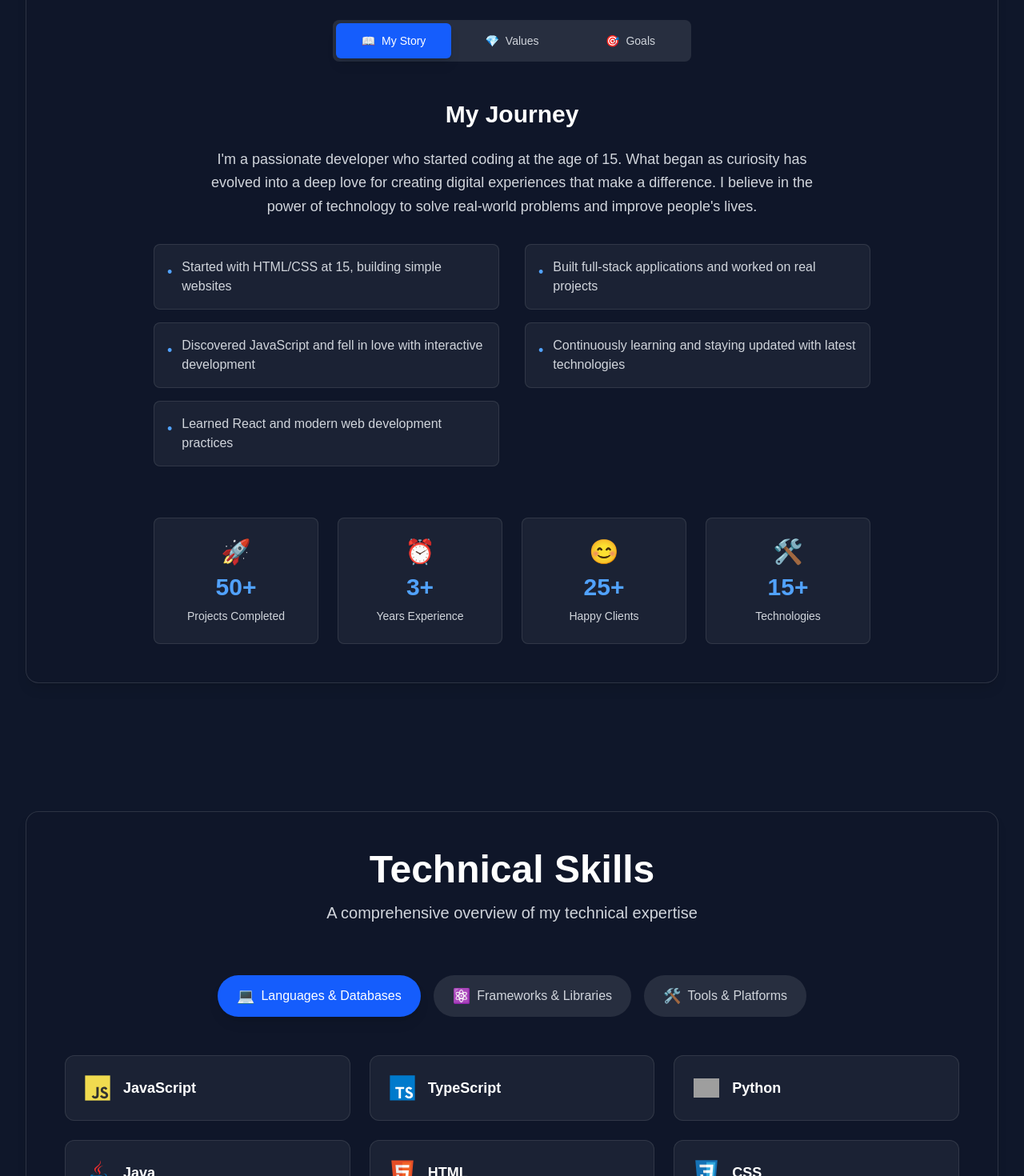
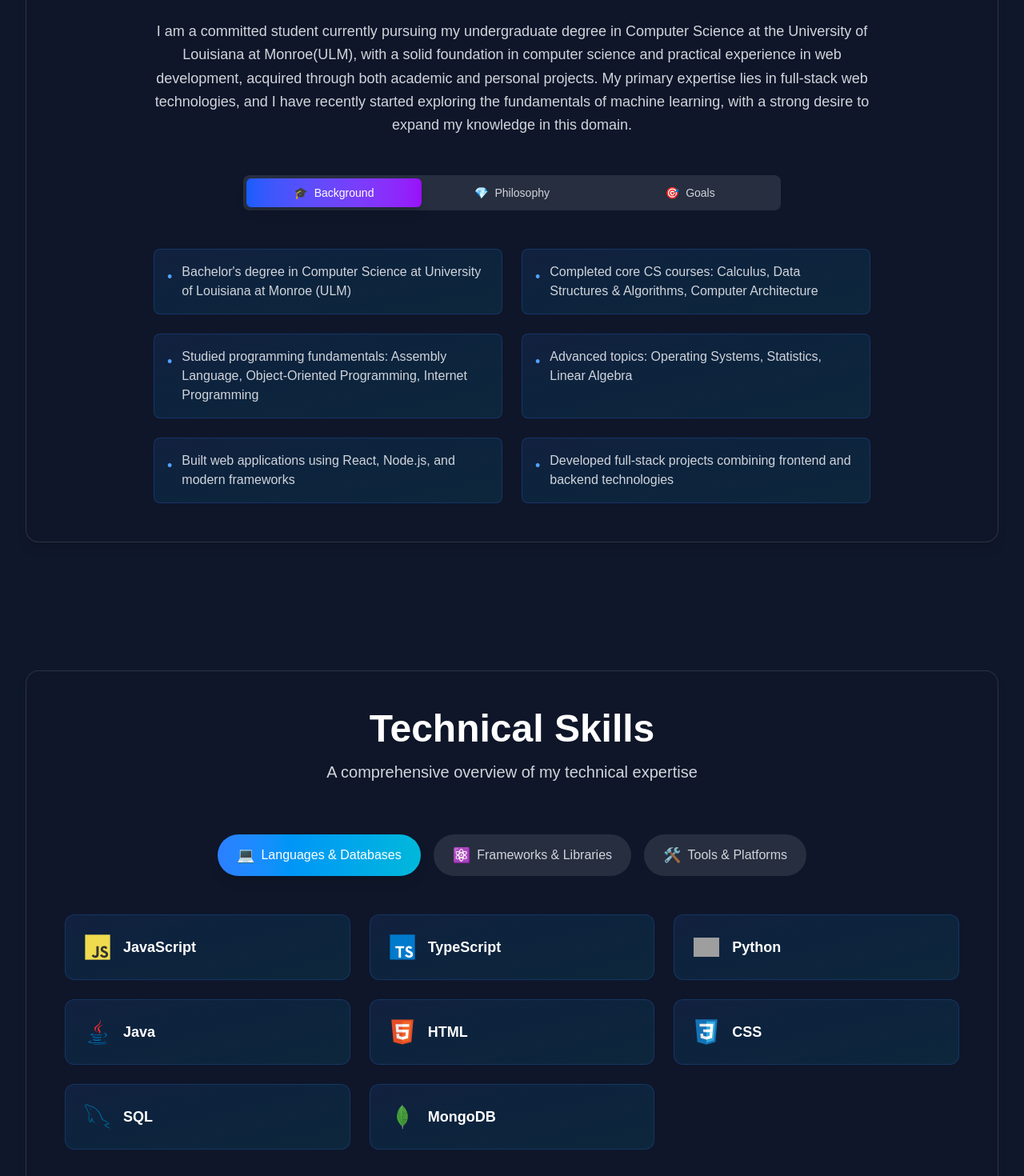
Before and after one commit to Samyam03/my-portfolio, a Next.js app: page / in a window 1280 px wide. Shown: the part 1060-2530 px from the top of the page at 80% size. Built offline with nearby package versions, Linux system fonts and the light colour scheme; grey boxes are pictures that could not be loaded.

Commit message:
About section updated

```diff
--- a/app/components/About.jsx
+++ b/app/components/About.jsx
@@ -4,48 +4,40 @@ import { motion, AnimatePresence } from 'framer-motion';
 import { useState } from 'react';
 
 const About = () => {
-  const [activeTab, setActiveTab] = useState('story');
+  const [activeTab, setActiveTab] = useState('background');
 
   const tabs = [
-    { id: 'story', label: 'My Story', icon: '📖' },
-    { id: 'values', label: 'Values', icon: '💎' },
+    { id: 'background', label: 'Background', icon: '🎓' },
+    { id: 'philosophy', label: 'Philosophy', icon: '💎' },
     { id: 'goals', label: 'Goals', icon: '🎯' },
   ];
 
-  const content = {
-    story: {
-      title: "My Journey",
-      description: "I'm a passionate developer who started coding at the age of 15. What began as curiosity has evolved into a deep love for creating digital experiences that make a difference. I believe in the power of technology to solve real-world problems and improve people's lives.",
-      details: [
-        "Started with HTML/CSS at 15, building simple websites",
-        "Discovered JavaScript and fell in love with interactive development",
-        "Learned React and modern web development practices",
-        "Built full-stack applications and worked on real projects",
-        "Continuously learning and staying updated with latest technologies"
+  const aboutContent = {
+    description: "I am a committed student currently pursuing my undergraduate degree in Computer Science at the University of Louisiana at Monroe(ULM), with a solid foundation in computer science and practical experience in web development, acquired through both academic and personal projects. My primary expertise lies in full-stack web technologies, and I have recently started exploring the fundamentals of machine learning, with a strong desire to expand my knowledge in this domain.",
+    background: [
+      "Bachelor's degree in Computer Science at University of Louisiana at Monroe (ULM)",
+      "Completed core CS courses: Calculus, Data Structures & Algorithms, Computer Architecture",
+      "Studied programming fundamentals: Assembly Language, Object-Oriented Programming, Internet Programming",
+      "Advanced topics: Operating Systems, Statistics, Linear Algebra",
+      "Built web applications using React, Node.js, and modern frameworks",
+      "Developed full-stack projects combining frontend and backend technologies"
+    ],
+    philosophy: [
+      "Solving complex problems through innovative technological solutions",
+      "Writing code that is readable, well-documented, and easily maintainable",
+      "Creating interfaces that are intuitive and accessible to all users",
+      "Embracing new technologies and staying current with industry trends",
+      "Sharing knowledge and collaborating with fellow developers",
+      "Maintaining high standards of code quality and best practices"
+    ],
+    goals: [
+      "Master advanced full-stack development patterns and architectures",
+      "Complete machine learning courses and build ML-powered applications",
+      "Integrate AI/ML features into web applications for enhanced user experience",
+      "Work on projects that address real societal challenges",
+      "Contribute to open-source projects and build a strong portfolio",
+      "Stay updated with emerging technologies and industry best practices"
     ]
-    },
-    values: {
-      title: "What I Believe In",
-      description: "My core values drive everything I do, from the code I write to the relationships I build with clients and team members.",
-      details: [
-        "Clean, maintainable code that others can understand and build upon",
-        "User-centered design that prioritizes accessibility and usability",
-        "Continuous learning and staying curious about new technologies",
-        "Collaboration and knowledge sharing within the developer community",
-        "Delivering value and exceeding expectations in every project"
-      ]
-    },
-    goals: {
-      title: "Where I'm Heading",
-      description: "I have ambitious goals for my career and the impact I want to make in the tech world.",
-      details: [
-        "Build innovative products that solve real-world problems",
-        "Contribute to open-source projects and give back to the community",
-        "Mentor junior developers and help them grow in their careers",
-        "Work on cutting-edge technologies like AI and machine learning",
-        "Create a positive impact through technology and education"
-      ]
-    }
   };
 
 
@@ -70,21 +62,34 @@ const About = () => {
           </motion.div>
 
           <div className="max-w-4xl mx-auto">
+            {/* Main Description */}
+            <motion.div
+              initial={{ opacity: 0, y: 20 }}
+              whileInView={{ opacity: 1, y: 0 }}
+              transition={{ duration: 0.6 }}
+              viewport={{ once: true }}
+              className="text-center mb-12"
+            >
+              <p className="text-gray-300 leading-relaxed text-lg max-w-4xl mx-auto">
+                {aboutContent.description}
+              </p>
+            </motion.div>
+
             {/* Tab Navigation */}
             <motion.div
               initial={{ opacity: 0, y: 30 }}
               whileInView={{ opacity: 1, y: 0 }}
-              transition={{ duration: 0.6 }}
+              transition={{ duration: 0.6, delay: 0.2 }}
               viewport={{ once: true }}
-              className="flex flex-wrap justify-center space-x-1 mb-12 bg-white/10 rounded-lg p-1 max-w-md mx-auto"
+              className="flex flex-wrap justify-center space-x-1 mb-12 bg-white/10 rounded-lg p-1 max-w-2xl mx-auto"
             >
               {tabs.map((tab) => (
                 <button
                   key={tab.id}
                   onClick={() => setActiveTab(tab.id)}
-                  className={`flex-1 py-3 px-4 rounded-md text-sm font-medium transition-all duration-300 ${
+                  className={`flex-1 py-2 px-8 rounded-md text-sm font-medium transition-all duration-300 ${
                     activeTab === tab.id
-                      ? 'bg-blue-600 text-white shadow-lg'
+                      ? 'bg-gradient-to-r from-blue-600 to-purple-600 text-white shadow-lg'
                       : 'text-gray-300 hover:text-white hover:bg-white/10'
                   }`}
                 >
@@ -104,80 +109,36 @@ const About = () => {
                 transition={{ duration: 0.3 }}
                 className="space-y-8"
               >
-                <div className="text-center">
-                  <h3 className="text-3xl font-bold text-white mb-6">
-                    {content[activeTab].title}
-                  </h3>
-                  <p className="text-gray-300 leading-relaxed text-lg max-w-3xl mx-auto">
-                    {content[activeTab].description}
-                  </p>
-                </div>
-
-                <div className="grid md:grid-cols-2 gap-8">
-                  <div className="space-y-4">
-                    {content[activeTab].details.slice(0, Math.ceil(content[activeTab].details.length / 2)).map((detail, index) => (
+                <div className="grid md:grid-cols-2 gap-6">
+                  {aboutContent[activeTab].map((item, index) => (
                     <motion.div
                       key={index}
-                        initial={{ opacity: 0, x: -20 }}
+                      initial={{ opacity: 0, x: index % 2 === 0 ? -20 : 20 }}
                       animate={{ opacity: 1, x: 0 }}
                       transition={{ delay: index * 0.1 }}
-                        className="flex items-start space-x-3 text-gray-300 bg-white/5 rounded-lg p-4 border border-white/10"
+                      className={`flex items-start space-x-3 text-gray-300 rounded-lg p-4 border ${
+                        activeTab === 'background'
+                          ? 'bg-gradient-to-br from-blue-500/10 to-cyan-500/10 border-blue-500/20'
+                          : activeTab === 'philosophy'
+                          ? 'bg-gradient-to-br from-purple-500/10 to-pink-500/10 border-purple-500/20'
+                          : 'bg-gradient-to-br from-green-500/10 to-emerald-500/10 border-green-500/20'
+                      }`}
                     >
-                        <span className="text-blue-400 mt-1 text-lg">•</span>
-                        <span>{detail}</span>
+                      <span className={`mt-1 text-lg ${
+                        activeTab === 'background'
+                          ? 'text-blue-400'
+                          : activeTab === 'philosophy'
+                          ? 'text-purple-400'
+                          : 'text-green-400'
+                      }`}>•</span>
+                      <span>{item}</span>
                     </motion.div>
                   ))}
-                  </div>
-                  <div className="space-y-4">
-                    {content[activeTab].details.slice(Math.ceil(content[activeTab].details.length / 2)).map((detail, index) => (
-                      <motion.div
-                        key={index + Math.ceil(content[activeTab].details.length / 2)}
-                        initial={{ opacity: 0, x: 20 }}
-                        animate={{ opacity: 1, x: 0 }}
-                        transition={{ delay: index * 0.1 }}
-                        className="flex items-start space-x-3 text-gray-300 bg-white/5 rounded-lg p-4 border border-white/10"
-                      >
-                        <span className="text-blue-400 mt-1 text-lg">•</span>
-                        <span>{detail}</span>
-                      </motion.div>
-                    ))}
-                  </div>
                 </div>
               </motion.div>
             </AnimatePresence>
 
-            {/* Quick Stats */}
-            <motion.div
-              initial={{ opacity: 0, y: 50 }}
-              whileInView={{ opacity: 1, y: 0 }}
-              transition={{ duration: 0.8, delay: 0.3 }}
-              viewport={{ once: true }}
-              className="mt-16 grid grid-cols-2 md:grid-cols-4 gap-6"
-            >
-              {[
-                { label: 'Projects Completed', value: '50+', icon: '🚀' },
-                { label: 'Years Experience', value: '3+', icon: '⏰' },
-                { label: 'Happy Clients', value: '25+', icon: '😊' },
-                { label: 'Technologies', value: '15+', icon: '🛠️' },
-              ].map((stat, index) => (
-                <motion.div
-                  key={stat.label}
-                  initial={{ opacity: 0, scale: 0.8 }}
-                  whileInView={{ opacity: 1, scale: 1 }}
-                  transition={{ delay: index * 0.1 }}
-                  viewport={{ once: true }}
-                  className="text-center p-6 bg-white/5 rounded-lg border border-white/10 hover:bg-white/10 transition-all duration-300"
-                >
-                  <div className="text-3xl mb-2">{stat.icon}</div>
-                  <div className="text-3xl font-bold text-blue-400 mb-2">
-                    {stat.value}
-                  </div>
-                  <div className="text-gray-300 text-sm">
-                    {stat.label}
-                  </div>
-                </motion.div>
-              ))}
-            </motion.div>
+
           </div>
         </div>
       </div>
--- a/app/components/Footer.jsx
+++ b/app/components/Footer.jsx
@@ -1,68 +1,9 @@
 'use client';
-
-import { motion } from 'framer-motion';
-import { SpaceLogo } from './Effects';
 
 const Footer = () => {
   const currentYear = new Date().getFullYear();
 
-  const footerLinks = {
-    sections: [
-      {
-        title: 'Navigation',
-        links: [
-          { name: 'About', href: '#about' },
-          { name: 'Skills', href: '#skills' },
-          { name: 'Projects', href: '#projects' },
-          { name: 'Experience', href: '#experience' },
-          { name: 'Leadership', href: '#leadership' },
-          { name: 'Contact', href: '#contact' },
-        ]
-      },
-      {
-        title: 'Resources',
-        links: [
-          { name: 'Resume', href: '/Samyam_Bhattarai.pdf', external: true },
-          { name: 'GitHub', href: 'https://github.com/samyam', external: true },
-          { name: 'LinkedIn', href: 'https://linkedin.com/in/samyam', external: true },
-          { name: 'Portfolio', href: '#', external: false },
-        ]
-      },
-      {
-        title: 'Connect',
-        links: [
-          { name: 'Email', href: 'mailto:samyam@example.com', external: true },
-          { name: 'Facebook', href: 'https://facebook.com/samyam', external: true },
-          { name: 'Instagram', href: 'https://instagram.com/samyam', external: true },
-        ]
-      }
-    ]
-  };
 
-
-
-  const containerVariants = {
-    hidden: { opacity: 0 },
-    visible: {
-      opacity: 1,
-      transition: {
-        staggerChildren: 0.1,
-        delayChildren: 0.2
-      }
-    }
-  };
-
-  const itemVariants = {
-    hidden: { opacity: 0, y: 20 },
-    visible: {
-      opacity: 1,
-      y: 0,
-      transition: {
-        duration: 0.6,
-        ease: "easeOut"
-      }
-    }
-  };
 
 
 
@@ -71,96 +12,12 @@ const Footer = () => {
       {/* Background Effects */}
       <div className="absolute inset-0 bg-gradient-to-t from-slate-900/50 to-transparent pointer-events-none" />
 
-      <div className="relative max-w-7xl mx-auto px-4 sm:px-6 lg:px-8 xl:px-12 py-8">
-        <motion.div
-          className="glass p-4 md:p-6 lg:p-8 rounded-3xl shadow-2xl border border-white/5"
-          initial="hidden"
-          whileInView="visible"
-          viewport={{ once: true, margin: "-100px" }}
-          variants={containerVariants}
-        >
-          <div className="grid grid-cols-1 md:grid-cols-2 lg:grid-cols-3 xl:grid-cols-4 gap-4 lg:gap-6 xl:gap-8">
-            {/* Brand Section */}
-            <motion.div
-              variants={itemVariants}
-              className="lg:col-span-1 xl:col-span-1 space-y-4"
-            >
-              <div className="flex items-center space-x-3 mb-3">
-                <motion.div
-                  whileHover={{ rotate: 360 }}
-                  transition={{ duration: 0.6 }}
-                >
-                  <SpaceLogo size="xl" />
-                </motion.div>
-                <div>
-                  <h3 className="text-xl font-bold text-white">Samyam Bhattarai</h3>
-                  <p className="text-sm text-gray-400">Full-Stack Developer</p>
-                </div>
-              </div>
-
-              <p className="text-gray-300 leading-relaxed text-sm">
-                Passionate about creating innovative digital experiences that make a difference
-                in people's lives.
-              </p>
-            </motion.div>
-
-            {/* Footer Links */}
-            {footerLinks.sections.map((section, sectionIndex) => (
-              <motion.div
-                key={section.title}
-                variants={itemVariants}
-                className="space-y-4"
-              >
-                <h3 className="text-base font-semibold text-white mb-3 relative">
-                  {section.title}
-                  <div className="absolute -bottom-1 left-0 w-8 h-0.5 bg-gradient-to-r from-blue-500 to-purple-500 rounded-full" />
-                </h3>
-                <ul className="space-y-2">
-                  {section.links.map((link, linkIndex) => (
-                    <motion.li
-                      key={link.name}
-                      initial={{ opacity: 0, x: -20 }}
-                      whileInView={{ opacity: 1, x: 0 }}
-                      transition={{ delay: (sectionIndex * 0.1) + (linkIndex * 0.05) }}
-                      viewport={{ once: true }}
-                    >
-                      <a
-                        href={link.href}
-                        target={link.external ? "_blank" : undefined}
-                        rel={link.external ? "noopener noreferrer" : undefined}
-                        className="group flex items-center text-gray-400 hover:text-white transition-all duration-300 hover:translate-x-1"
-                      >
-                        <span className="relative">
-                          {link.name}
-                          <span className="absolute -bottom-0.5 left-0 w-0 h-0.5 bg-gradient-to-r from-blue-400 to-purple-400 transition-all duration-300 group-hover:w-full" />
-                        </span>
-                        {link.external && (
-                          <svg className="ml-1 w-3 h-3 opacity-0 group-hover:opacity-100 transition-opacity duration-300" fill="currentColor" viewBox="0 0 20 20">
-                            <path fillRule="evenodd" d="M10.293 3.293a1 1 0 011.414 0l6 6a1 1 0 010 1.414l-6 6a1 1 0 01-1.414-1.414L14.586 11H3a1 1 0 110-2h11.586l-4.293-4.293a1 1 0 010-1.414z" clipRule="evenodd" />
-                          </svg>
-                        )}
-                      </a>
-                    </motion.li>
-                  ))}
-                </ul>
-              </motion.div>
-            ))}
+      <div className="relative max-w-7xl mx-auto px-4 sm:px-6 lg:px-8 xl:px-12 py-6">
+        <div className="flex justify-center items-center">
+          <div className="text-gray-400 text-sm text-center">
+            © {currentYear} Samyam Bhattarai. All rights reserved.
           </div>
-
-
-
-          {/* Bottom Bar */}
-          <motion.div
-            variants={itemVariants}
-            className="mt-6 pt-4 border-t border-white/10"
-          >
-            <div className="flex justify-center items-center">
-              <div className="text-gray-400 text-sm text-center">
-                © {currentYear} Samyam Bhattarai. All rights reserved.
-              </div>
-            </div>
-          </motion.div>
-        </motion.div>
+        </div>
       </div>
     </footer>
   );
--- a/app/components/Skills.jsx
+++ b/app/components/Skills.jsx
@@ -93,7 +93,7 @@ const Skills = () => {
                 onClick={() => setActiveCategory(category.id)}
                 className={`flex items-center space-x-2 px-6 py-3 rounded-full font-medium transition-all duration-300 ${
                   activeCategory === category.id
-                    ? 'bg-blue-600 text-white shadow-lg'
+                    ? `bg-gradient-to-r ${category.color} text-white shadow-lg`
                     : 'bg-white/10 text-gray-300 hover:bg-white/20 hover:text-white'
                 }`}
               >
@@ -118,7 +118,13 @@ const Skills = () => {
                   exit={{ opacity: 0, scale: 0.8 }}
                   transition={{ duration: 0.5, delay: index * 0.1 }}
                   whileHover={{ y: -5 }}
-                  className="bg-white/5 rounded-xl p-6 border border-white/10 hover:border-blue-500/50 transition-all duration-300"
+                  className={`rounded-xl p-6 border transition-all duration-300 ${
+                    activeCategory === 'languages'
+                      ? 'bg-gradient-to-br from-blue-500/10 to-cyan-500/10 border-blue-500/20 hover:border-blue-500/50'
+                      : activeCategory === 'frameworks'
+                      ? 'bg-gradient-to-br from-purple-500/10 to-pink-500/10 border-purple-500/20 hover:border-purple-500/50'
+                      : 'bg-gradient-to-br from-green-500/10 to-emerald-500/10 border-green-500/20 hover:border-green-500/50'
+                  }`}
                 >
                   <div className="flex items-center space-x-4">
                     <div className="w-8 h-8 relative flex-shrink-0 flex items-center justify-center">
@@ -149,7 +155,7 @@ const Skills = () => {
             whileInView={{ opacity: 1, y: 0 }}
             transition={{ duration: 0.8, delay: 0.3 }}
             viewport={{ once: true }}
-            className="mt-16 bg-gradient-to-r from-blue-500/20 to-blue-600/20 rounded-xl p-8 border border-blue-500/30"
+            className="mt-16 bg-gradient-to-r from-indigo-500/20 to-purple-600/20 rounded-xl p-8 border border-indigo-500/30"
           >
             <h3 className="text-2xl font-bold text-white mb-4 text-center">
               Always Learning & Growing
```
Also changed, not shown: app/components/Projects.jsx (+1 -6 lines). Lines whose indentation alone changed are shown as unchanged.
